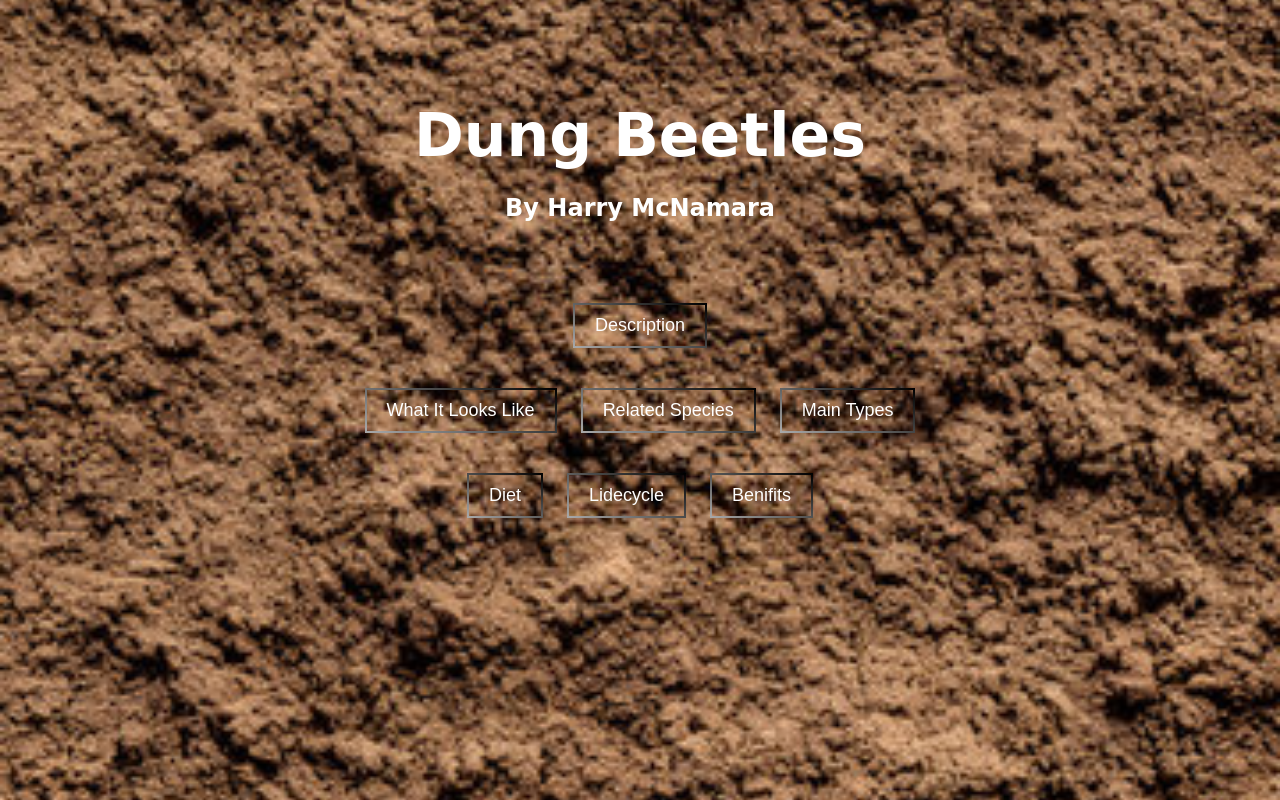
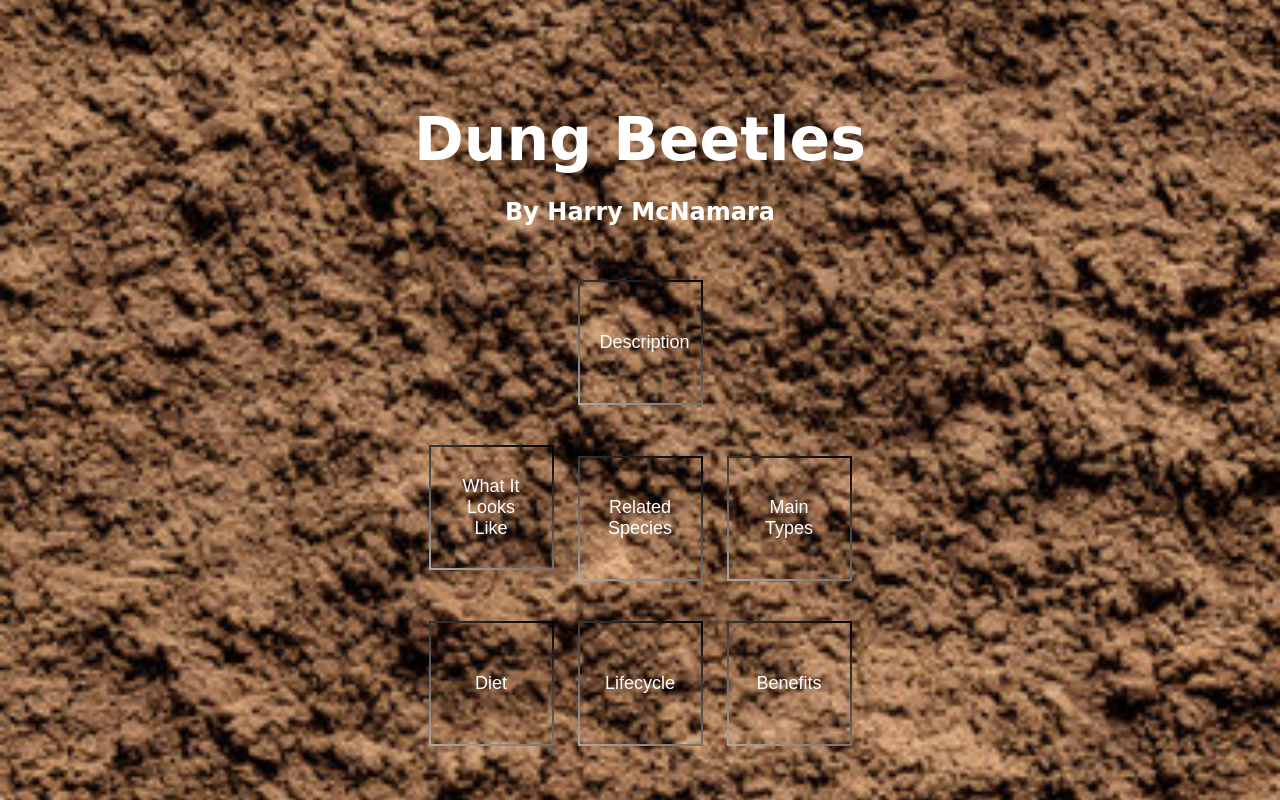
Before and after one commit to ItsHazzard/Beetles, a plain HTML site: page index.html in a window 1280 px wide. Drawn offline with Linux system fonts and the light colour scheme.

Commit message:
Update index.html

```diff
--- a/index.html
+++ b/index.html
@@ -15,14 +15,8 @@
       background-size: cover; /* Adjust the background size to cover the entire viewport */
       background-repeat: no-repeat;
       background-position: center center;
-        }
-    </style>
-
-    <style>
-    body {
       margin: 0;
       padding: 0;
-      height: 100vh;
       display: flex;
       align-items: center;
       justify-content: center;
@@ -30,10 +24,6 @@
     }
 
     .text-container {
-      position: absolute;
-      top: 5%;
-      left: 0;
-      right: 0;
       text-align: center;
       font-family: 'ComicSans', cursive;
     }
@@ -80,19 +70,23 @@
       padding: 10px 20px;
       font-size: 18px;
       background-color: transparent;
-      color: White;
+      color: white;
       cursor: pointer;
       margin: 10px;
       transition: all 0.3s ease;
       border: 2px solid;
       border-image: linear-gradient(25deg, darkgrey, black ) 1;
       border-image-slice: 1;
+      width: 125px; /* Set a fixed width for all buttons */
+      text-align: center; /* Center the button text */
+      height: 125px;
     }
 
     .btn:hover {
       color: grey;
       border-image: linear-gradient(-25deg, lightblue, cyan) 1;
       transform: scale(1.3);
+      background-color: #0000002f;
     }
 
     /* Styles for the popup */
@@ -136,10 +130,11 @@
       transform: scale(1.8);
       color: red;
     }
-
   </style>
 </head>
 <body>
+
+
   <div class="text-container">
     <p class="text">Dung Beetles</p>
     <p class="sub-text">By Harry McNamara</p>
@@ -157,8 +152,8 @@
 
   <div class="btn-container">
     <button class="btn" onclick="openPopup('Page4popup')">Diet</button>
-    <button class="btn" onclick="openPopup('Page5popup')">Lidecycle</button>
-    <button class="btn" onclick="openPopup('Page6popup')">Benifits</button>
+    <button class="btn" onclick="openPopup('Page5popup')">Lifecycle</button>
+    <button class="btn" onclick="openPopup('Page6popup')">Benefits</button>
   </div>
 
 
@@ -266,6 +261,7 @@
   </div>
 
   <script>
+
     function openPopup(popupId) {
       document.getElementById(popupId).style.display = 'block';
       document.addEventListener('keydown', handleEscapeKey);
```
Lines whose indentation alone changed are shown as unchanged.
